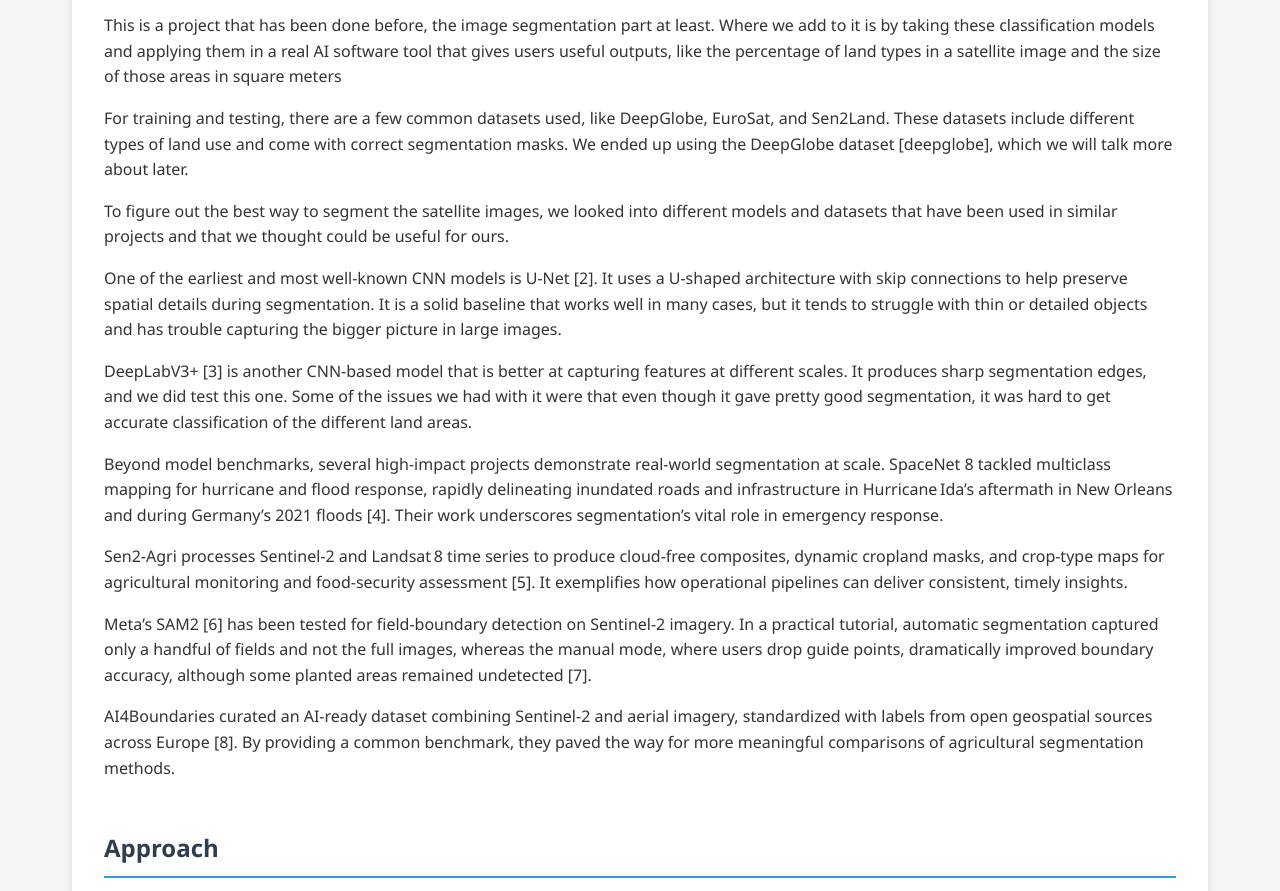
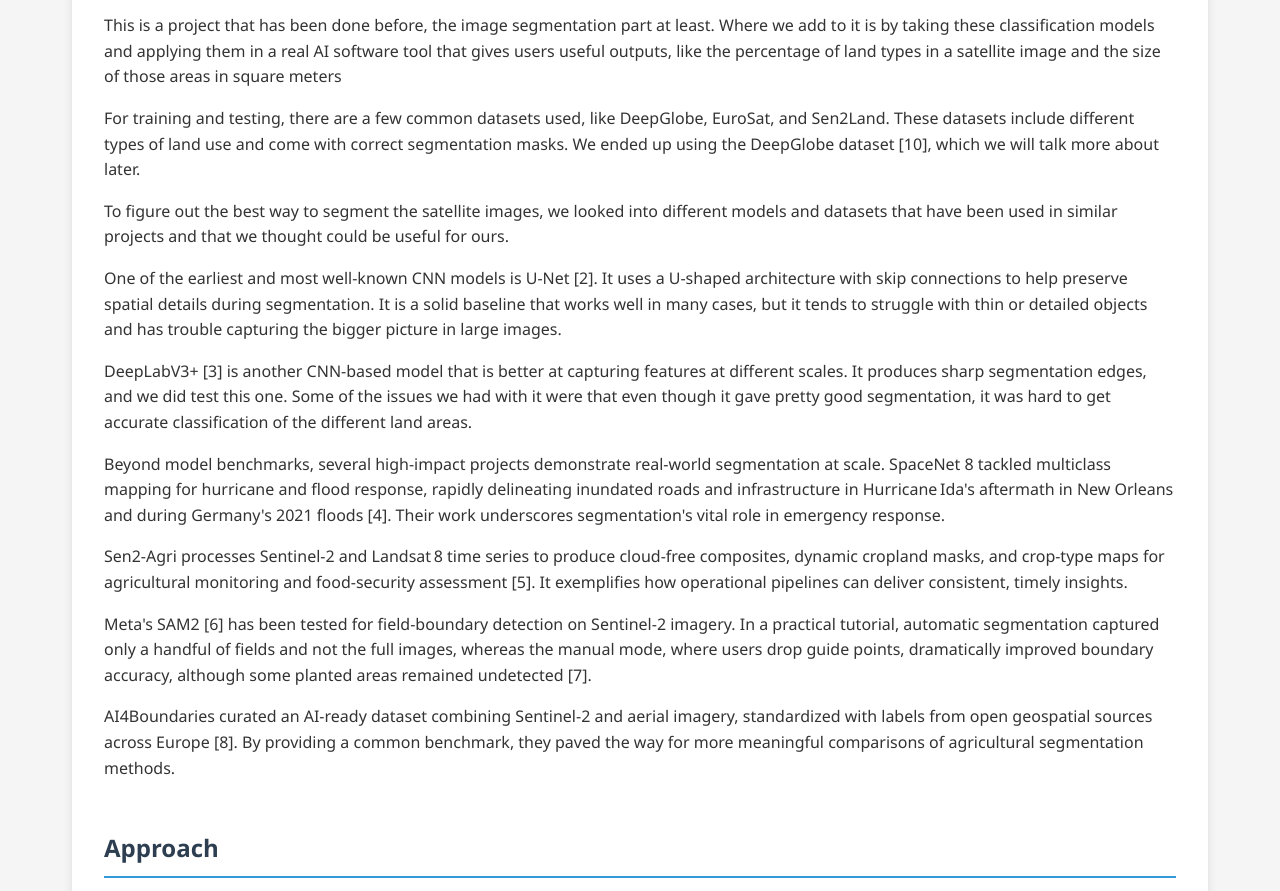
Before and after one commit to vmbobato/asic-blog, a plain HTML site: page index.html in a window 1280 px wide. Shown: the part 1667-2558 px from the top of the page. Drawn offline with Linux system fonts and the light colour scheme.

Commit message:
fixed typos

```diff
--- a/index.html
+++ b/index.html
@@ -75,7 +75,7 @@
                     more responsibly.
                     </p>
             </section>
-            <section class="blog-section">
+            <section id="related-work" class="blog-section">
                 <h2>Related Work</h2>
                 <p>
                     This is a project that has been done before, the image segmentation part at least. Where we
@@ -85,7 +85,7 @@
                 <p>
                     For training and testing, there are a few common datasets used, like DeepGlobe, EuroSat,
                     and Sen2Land. These datasets include different types of land use and come with correct
-                    segmentation masks. We ended up using the DeepGlobe dataset [deepglobe], which we will talk more
+                    segmentation masks. We ended up using the DeepGlobe dataset [10], which we will talk more
                     about later.
                 </p>
                 <p>
@@ -108,8 +108,8 @@
                 <p>
                     Beyond model benchmarks, several high-impact projects demonstrate real-world segmentation at scale.
                     SpaceNet 8 tackled multiclass mapping for hurricane and flood response, rapidly delineating inundated
-                    roads and infrastructure in Hurricane Ida’s aftermath in New Orleans and during Germany’s 2021 floods [4].
-                    Their work underscores segmentation’s vital role in emergency response.
+                    roads and infrastructure in Hurricane Ida's aftermath in New Orleans and during Germany's 2021 floods [4].
+                    Their work underscores segmentation's vital role in emergency response.
                 </p>
                 <p>
                     Sen2‑Agri processes Sentinel‑2 and Landsat 8 time series to produce cloud‑free composites, dynamic cropland masks,
@@ -117,7 +117,7 @@
                     pipelines can deliver consistent, timely insights.
                 </p>
                 <p>
-                    Meta’s SAM2 [6] has been tested for field‑boundary detection on Sentinel‑2 imagery. In a practical tutorial, automatic segmentation
+                    Meta's SAM2 [6] has been tested for field‑boundary detection on Sentinel‑2 imagery. In a practical tutorial, automatic segmentation
                     captured only a handful of fields and not the full images, whereas the manual mode, where users drop guide points, dramatically
                     improved boundary accuracy, although some planted areas remained undetected [7].
                 </p>
```
